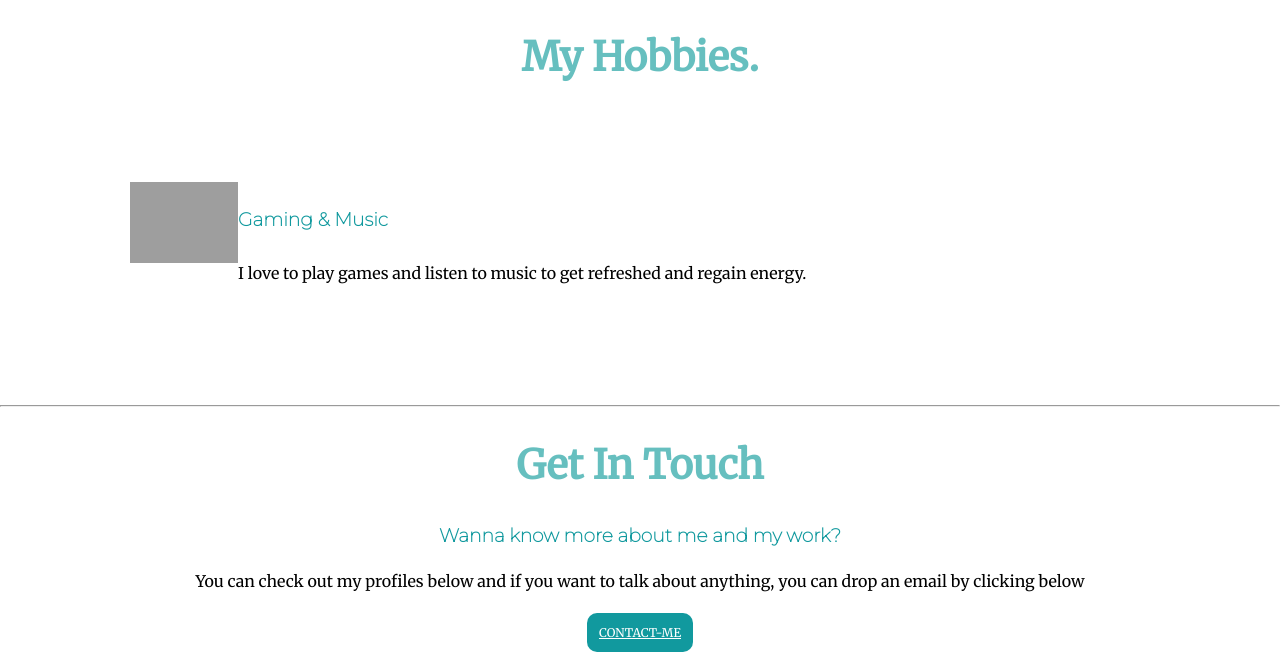
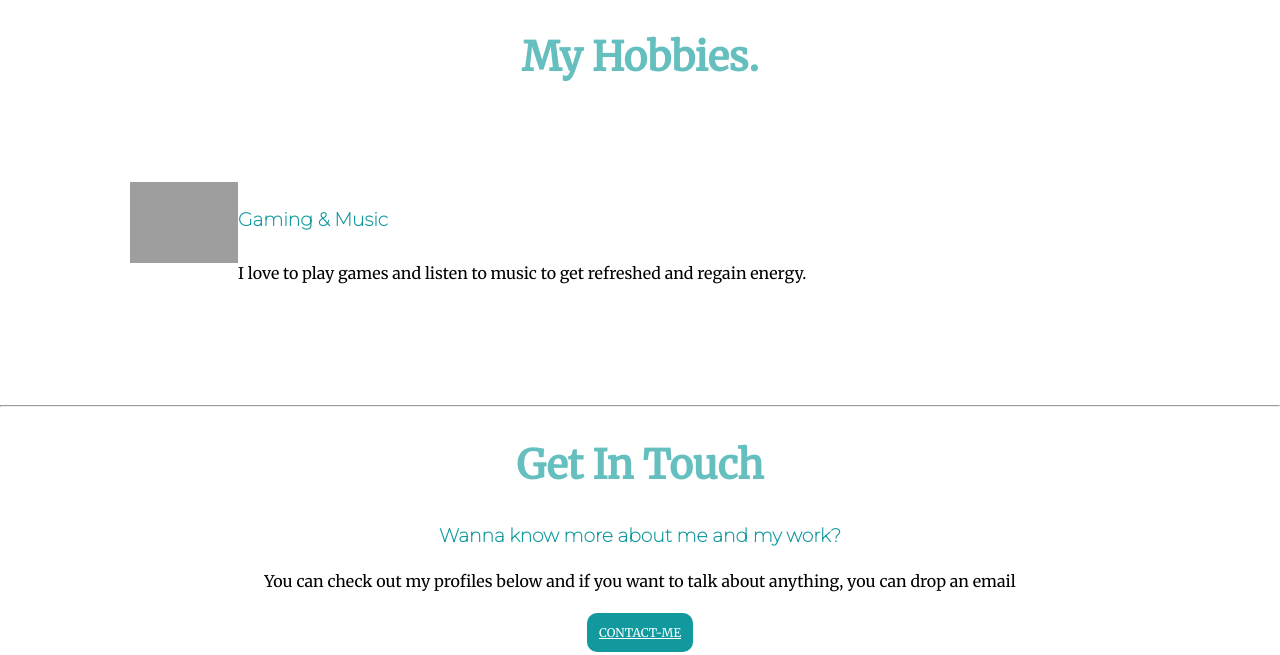
Before and after one commit to AdilYousuf1234/cv, a plain HTML site: page index.html in a window 1280 px wide. Shown: the part 2026-2681 px from the top of the page. Drawn offline with Linux system fonts and the light colour scheme; grey boxes are pictures that could not be loaded.

Commit message:
Update index.html

```diff
--- a/index.html
+++ b/index.html
@@ -51,7 +51,7 @@
         <div class="contact-me">
             <h2>Get In Touch</h2>
             <h3>Wanna know more about me and my work? </h3>
-            <p>You can check out my profiles below and if you want to talk about anything, you can drop an email by clicking below</p>
+            <p>You can check out my profiles below and if you want to talk about anything, you can drop an email</p>
             <a class="btn" href="mailto:adilyousuf1234@email.com">CONTACT-ME</a>
         </div>
     </div>
```
